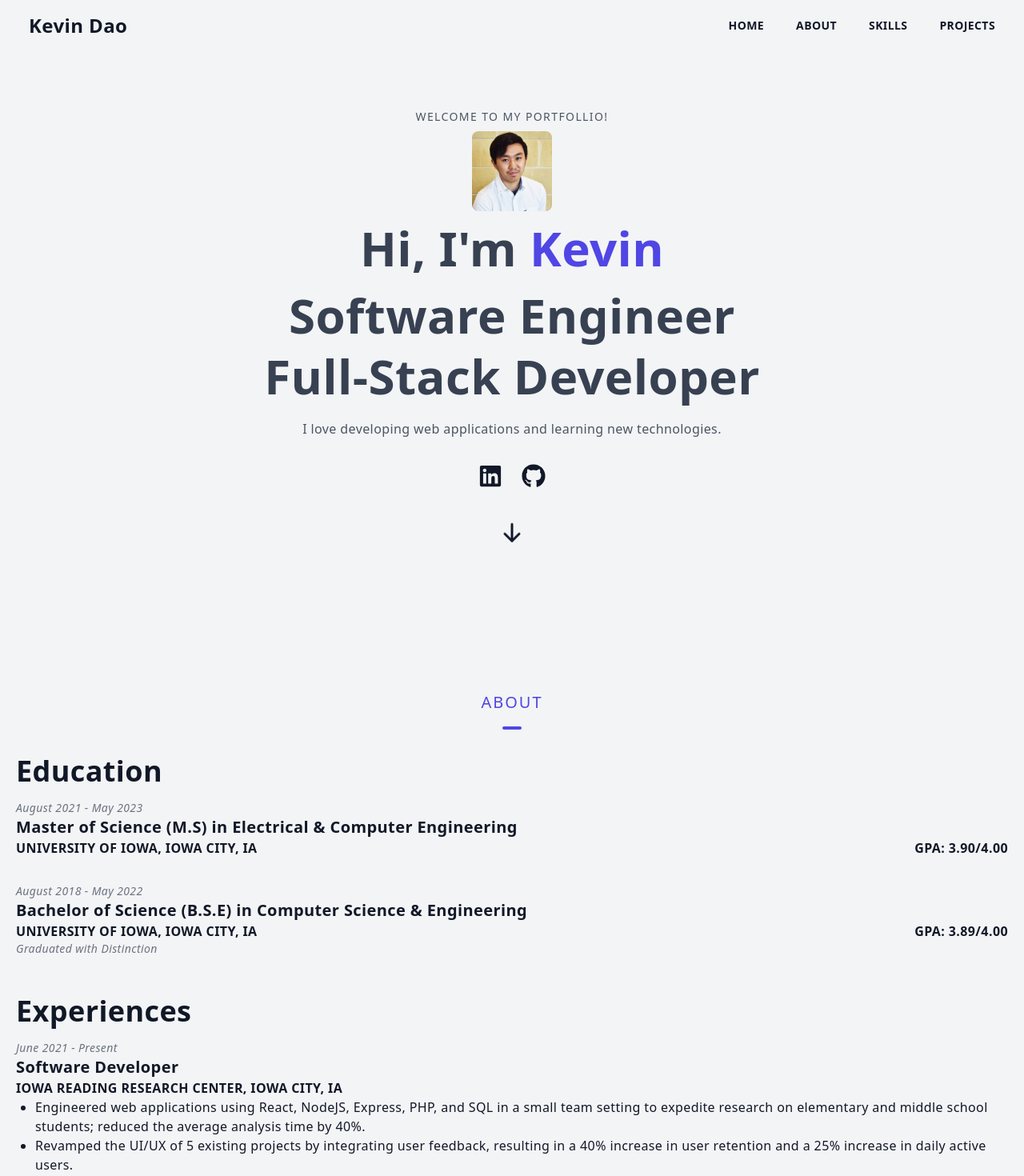
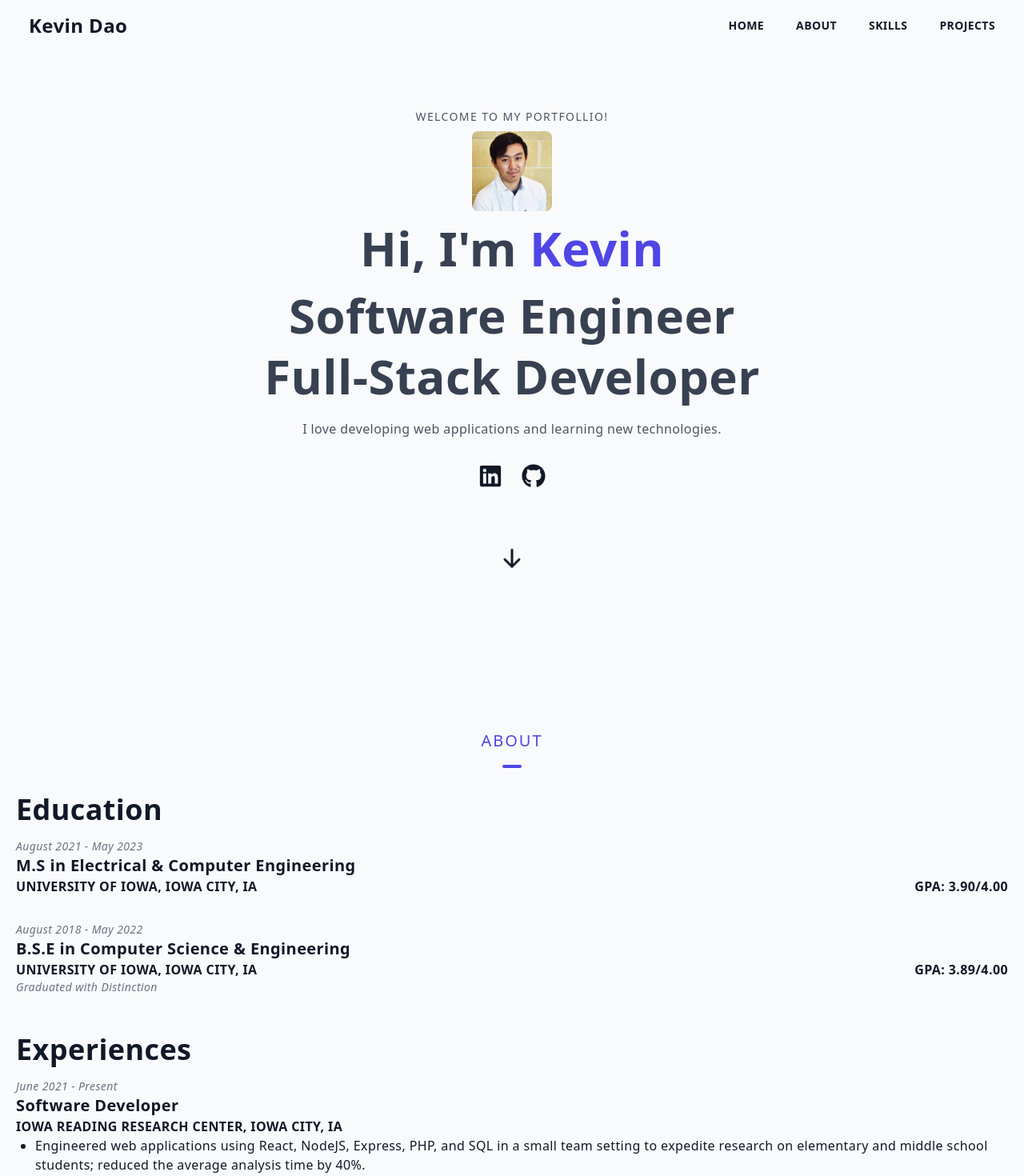
Before and after one commit to kevintdao/kevintdao.github.io, a React (Vite) app: page / in a window 1280 px wide. Shown: the top 1470 px of the page at 80% size. Built offline with nearby package versions, Linux system fonts and the light colour scheme.

Commit message:
Small styling update

```diff
--- a/src/components/About.tsx
+++ b/src/components/About.tsx
@@ -3,14 +3,14 @@ const educations = [
     date: "August 2021 - May 2023",
     school: "University of Iowa, Iowa City, IA",
     gpa: "GPA: 3.90/4.00",
-    degree: "Master of Science (M.S) in Electrical & Computer Engineering",
+    degree: "M.S in Electrical & Computer Engineering",
     focus: "Focus: Software Engineering & Machine Learning",
   },
   {
     date: "August 2018 - May 2022",
     school: "University of Iowa, Iowa City, IA",
     gpa: "GPA: 3.89/4.00",
-    degree: "Bachelor of Science (B.S.E) in Computer Science & Engineering",
+    degree: "B.S.E in Computer Science & Engineering",
     focus: "Focus: Software Engineering",
     distinction: "Graduated with Distinction",
   },
--- a/src/components/Hero.tsx
+++ b/src/components/Hero.tsx
@@ -20,7 +20,7 @@ const links = [
 
 const Main = () => {
   return (
-    <div className="w-full h-screen text-center">
+    <div className="w-full min-h-screen text-center">
       <div className="max-w-[1240px] w-full h-full mx-auto p-2 py-32">
         <div className="flex flex-col items-center">
           <p className="uppercase text-sm tracking-widest text-gray-600 py-2">
@@ -53,7 +53,7 @@ const Main = () => {
             ))}
           </div>
 
-          <div className="mt-0 sm:mt-4 md:mt-8">
+          <div className="mt-8 sm:mt-10 md:mt-16">
             <a href="#about">
               <HiArrowDown size={ICON_SIZE} className="animate-bounce" />
             </a>
--- a/src/index.css
+++ b/src/index.css
@@ -14,7 +14,7 @@ section {
 
 @layer base {
   body {
-    @apply bg-gray-100 text-gray-900 tracking-wide;
+    @apply bg-gray-50 text-gray-900 tracking-wide;
   }
 
   h1,
```
